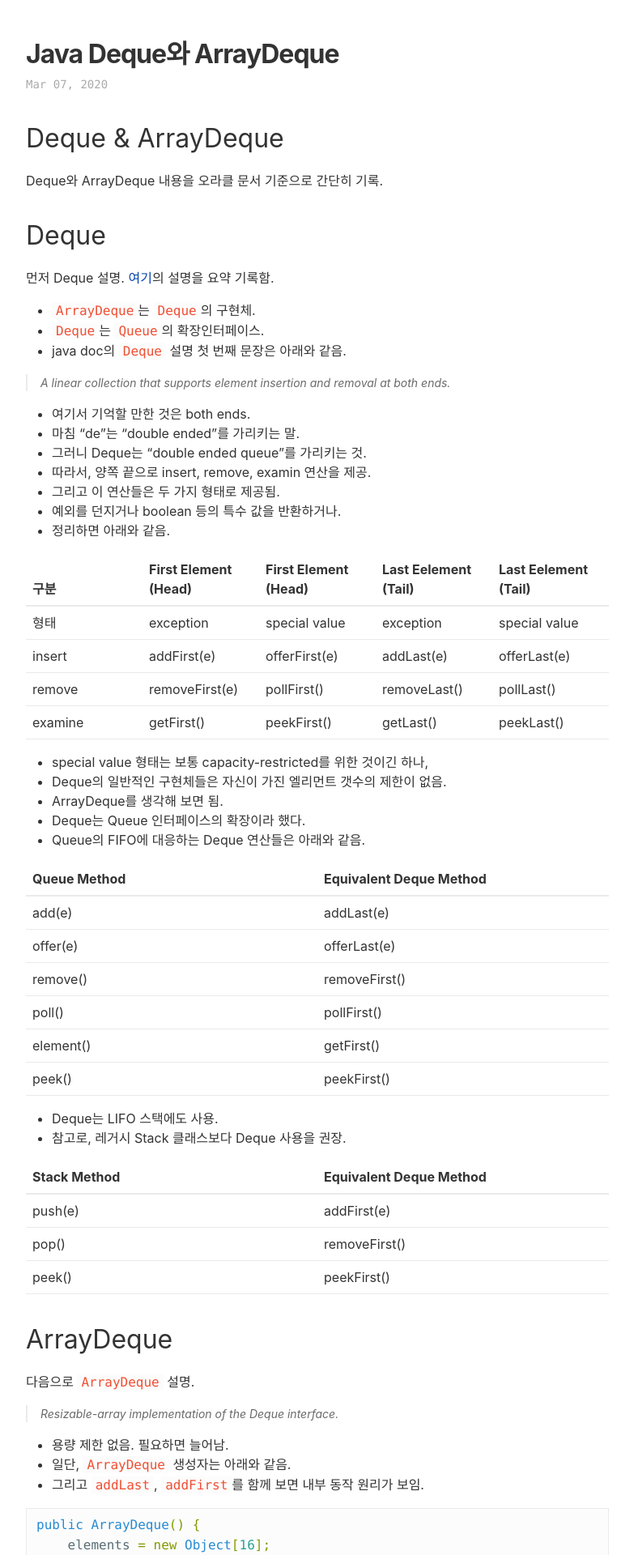
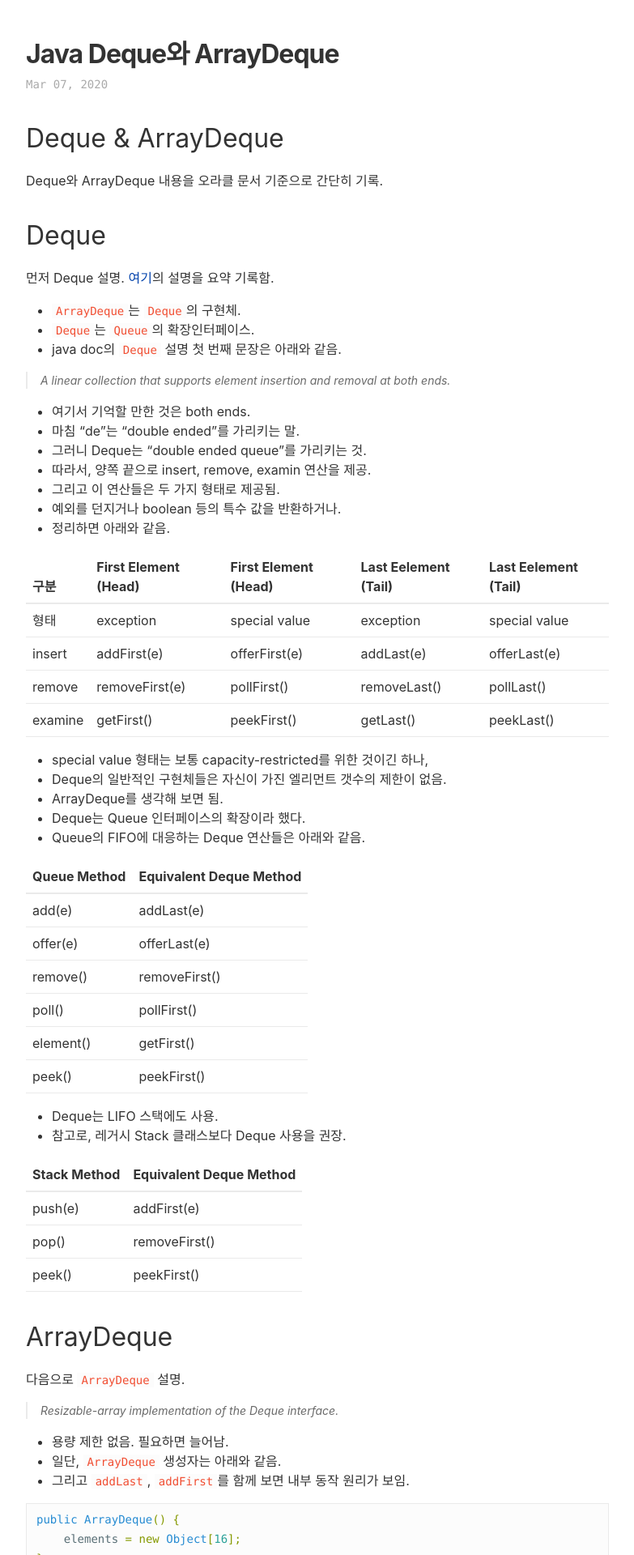
Before and after one commit to codehumane/codehumane.github.io, a Jekyll site: the page built from _posts/2020-03-08-java-Deque-ArrayDeque.md, in a window 1280 px wide. Shown: the top 1920 px of the page at 81% size, without its empty margins (8-791 px from the left). Built offline with Jekyll 4.4.1, drawn with Linux system fonts in a browser that asks for light colours.

Commit message:
css 수정 - 코드 크기 조정, 컬럼 많은 테이블 깨지는 현상 대응

```diff
--- a/_sass/_base.scss
+++ b/_sass/_base.scss
@@ -126,6 +126,7 @@
 code {
     padding: 1px 5px;
     font-family: $code-font-family;
+    font-size: $small-font-size;
     color: #f14e32;
 }
 
@@ -150,7 +151,8 @@
     max-width: 100%;
     border-collapse: separate;
     border-spacing: 0;
-    table-layout: fixed;
+    display: block;
+    overflow: auto;
 }
 
 td,
```
